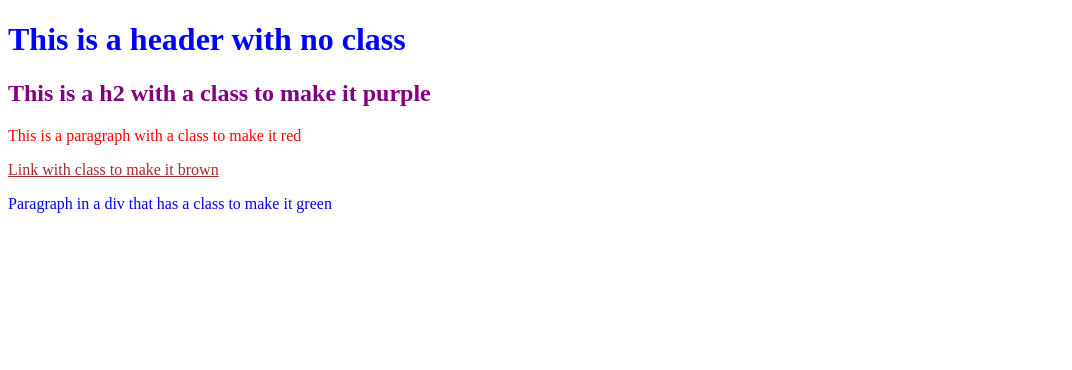
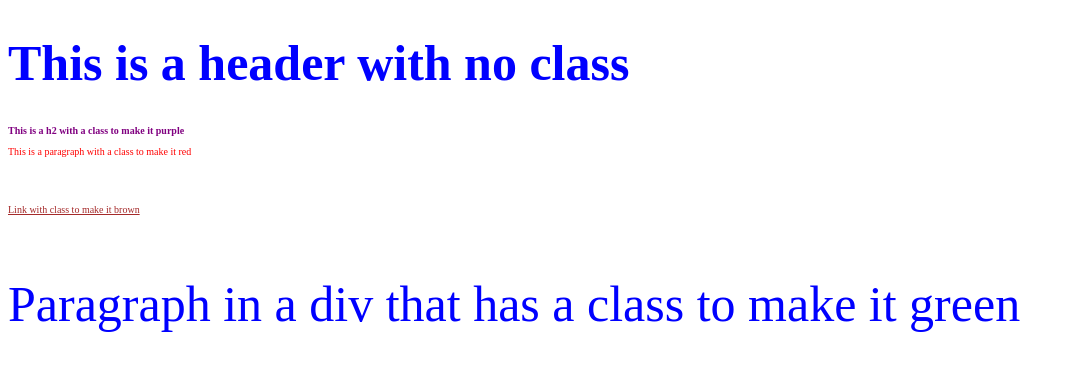
Before and after one commit to Rog666/div-class, a plain HTML site: page index.html in a window 1280 px wide. Shown: the whole page, without its empty margins (0-1072 px from the left). Drawn offline with Linux system fonts and the light colour scheme.

Commit message:
Testing if global size overrides div size as well as color, which it does, assuming every global value will do this

```diff
--- a/style.css
+++ b/style.css
@@ -1,16 +1,22 @@
 * {
     color: blue;
+    font-size: 50px;
 }
 
 .test1 {
     color: purple;
+    font-size: 10px;
 }
 .test2 {
+    font-size: 10px;
     color: red;
 }
 .test3 {
+    font-size: 10px;
     color: brown;
 }
-.test4 {
+
+div.test4 {
+    font-size: 10px;
     color: green;
 }
```
Also changed, not shown: index.html (line endings or trailing spaces).
